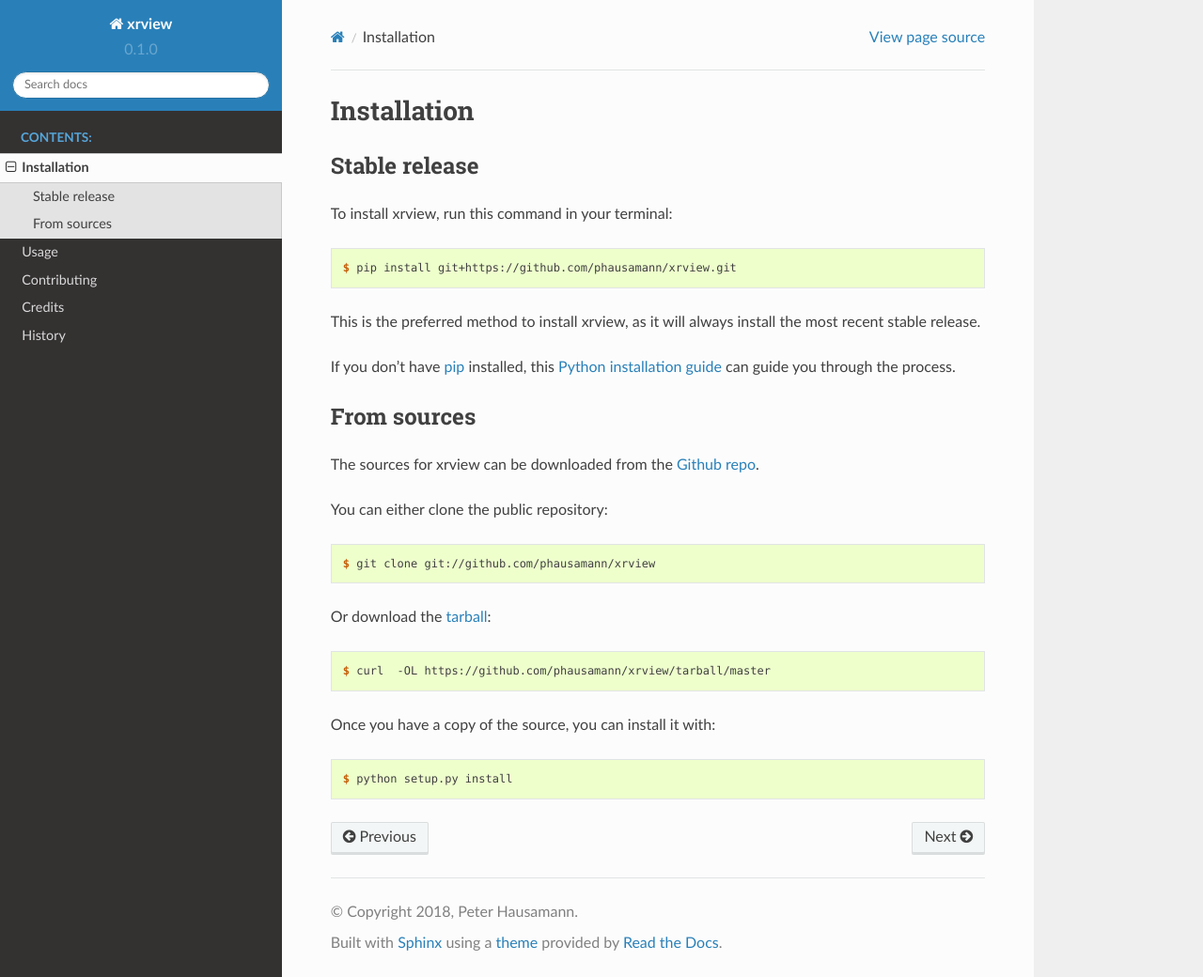
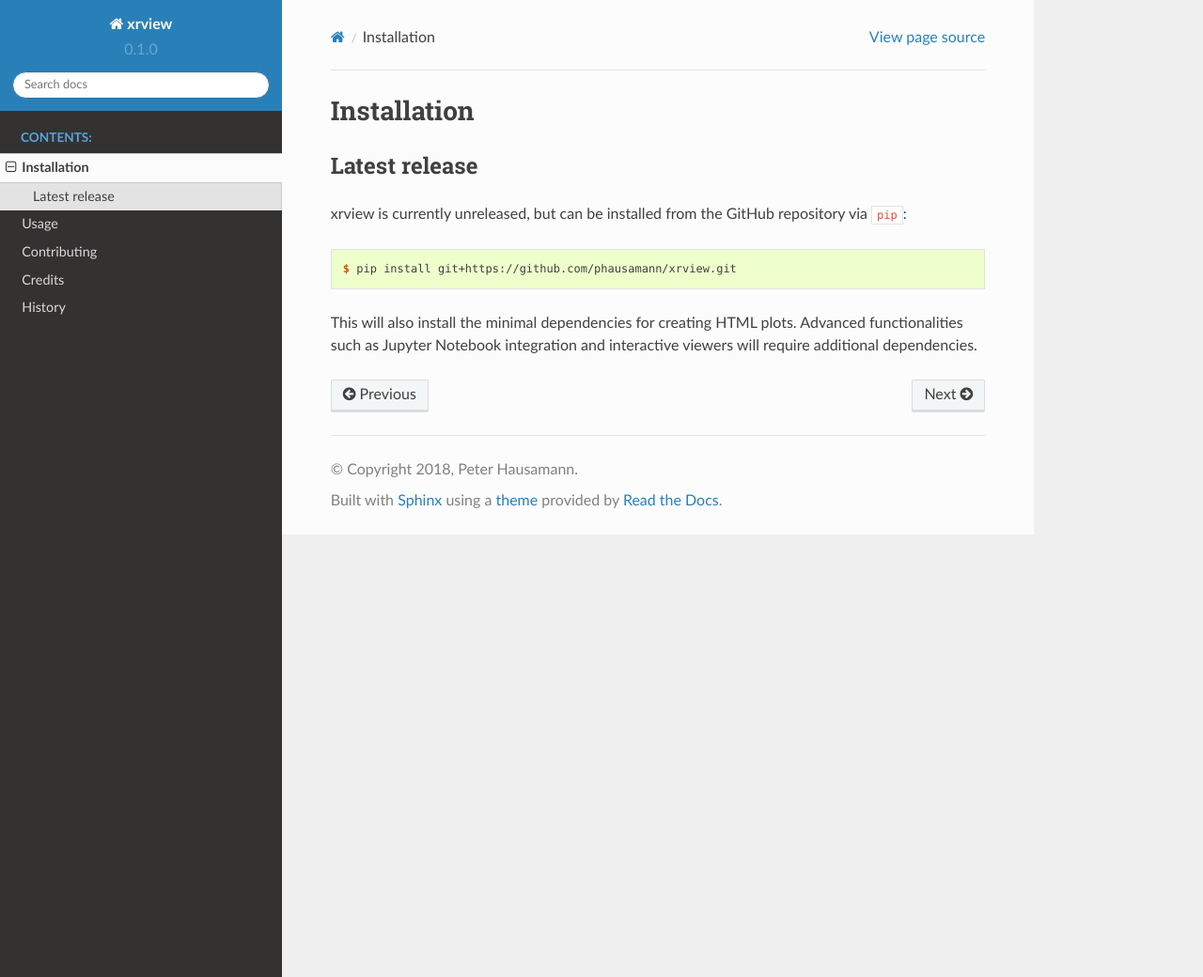
Before and after one commit to phausamann/xrview, a Sphinx documentation site: the page built from docs/installation.rst, in a window 1280 px wide and 1040 px high. Shown: the whole window at 94% size. Built offline with Sphinx 7.4.7 and the Read the Docs theme 2.0.0, drawn with Linux system fonts in a browser that asks for light colours; pages that are not in the unit, such as notebooks, are missing from menus.

Commit message:
Update documentation

```diff
--- a/docs/conf.py
+++ b/docs/conf.py
@@ -32,7 +32,8 @@
 
 # Add any Sphinx extension module names here, as strings. They can be
 # extensions coming with Sphinx (named 'sphinx.ext.*') or your custom ones.
-extensions = ['sphinx.ext.autodoc', 'sphinx.ext.viewcode']
+extensions = ['sphinx.ext.autodoc', 'sphinx.ext.viewcode',
+              'bokeh.sphinxext.bokeh_plot']
 
 # Add any paths that contain templates here, relative to this directory.
 templates_path = ['_templates']
--- a/docs/index.rst
+++ b/docs/index.rst
@@ -9,10 +9,8 @@
    :maxdepth: 1
    :caption: Contents:
 
-   readme
    installation
    usage
-   modules
    contributing
    authors
    history
--- a/docs/installation.rst
+++ b/docs/installation.rst
@@ -5,47 +5,16 @@
 ============
 
 
-Stable release
+Latest release
 --------------
 
-To install xrview, run this command in your terminal:
+xrview is currently unreleased, but can be installed from the GitHub
+repository via ``pip``:
 
 .. code-block:: console
 
     $ pip install git+https://github.com/phausamann/xrview.git
 
-This is the preferred method to install xrview, as it will always install the most recent stable release.
-
-If you don't have `pip`_ installed, this `Python installation guide`_ can guide
-you through the process.
-
-.. _pip: https://pip.pypa.io
-.. _Python installation guide: http://docs.python-guide.org/en/latest/starting/installation/
-
-
-From sources
-------------
-
-The sources for xrview can be downloaded from the `Github repo`_.
-
-You can either clone the public repository:
-
-.. code-block:: console
-
-    $ git clone git://github.com/phausamann/xrview
-
-Or download the `tarball`_:
-
-.. code-block:: console
-
-    $ curl  -OL https://github.com/phausamann/xrview/tarball/master
-
-Once you have a copy of the source, you can install it with:
-
-.. code-block:: console
-
-    $ python setup.py install
-
-
-.. _Github repo: https://github.com/phausamann/xrview
-.. _tarball: https://github.com/phausamann/xrview/tarball/master
+This will also install the minimal dependencies for creating HTML plots.
+Advanced functionalities such as Jupyter Notebook integration and interactive
+viewers will require additional dependencies.
```
Also changed, not shown: docs/usage.rst (+47 -2 lines), 2 other files.
